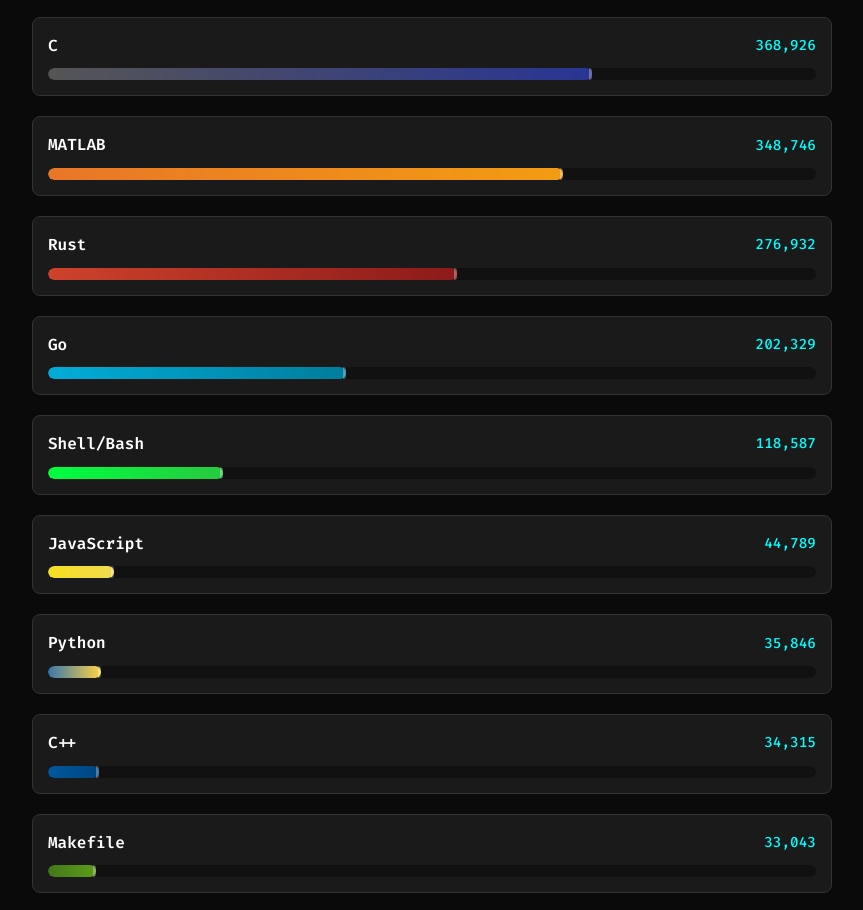
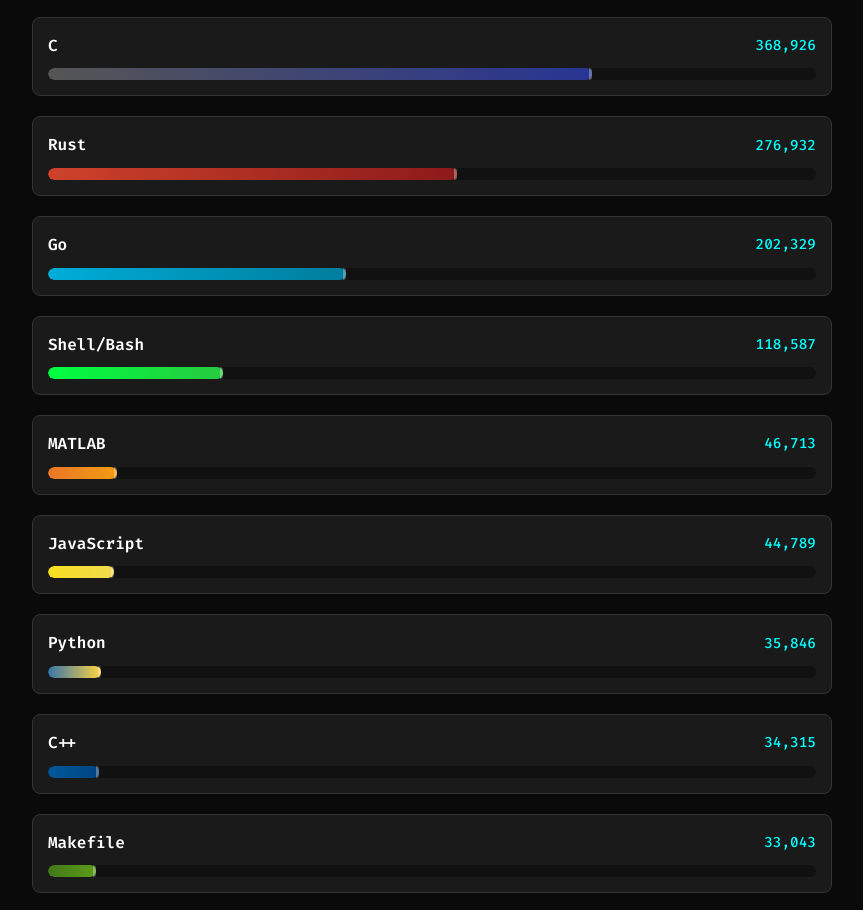
Before and after one commit to bindiego/bindiego.github.io, a plain HTML site: page index.html in a window 1280 px wide. Shown: the part 3501-4411 px from the top of the page, without its empty margins (208-1071 px from the left). Drawn offline with Linux system fonts and the light colour scheme.

Commit message:
fix: update sum of code lines

```diff
--- a/index.html
+++ b/index.html
@@ -878,15 +878,6 @@
                 </div>
                 <div class="chart-item">
                     <div class="chart-label">
-                        <span class="lang-name">MATLAB</span>
-                        <span class="lang-lines">348,746</span>
-                    </div>
-                    <div class="chart-bar">
-                        <div class="chart-fill" style="width: 67.0%; background: linear-gradient(90deg, #e97627, #f39c12);"></div>
-                    </div>
-                </div>
-                <div class="chart-item">
-                    <div class="chart-label">
                         <span class="lang-name">Rust</span>
                         <span class="lang-lines">276,932</span>
                     </div>
@@ -910,6 +901,15 @@
                     </div>
                     <div class="chart-bar">
                         <div class="chart-fill" style="width: 22.8%; background: linear-gradient(90deg, var(--accent-green), #27ca3f);"></div>
+                    </div>
+                </div>
+                <div class="chart-item">
+                    <div class="chart-label">
+                        <span class="lang-name">MATLAB</span>
+                        <span class="lang-lines">46,713</span>
+                    </div>
+                    <div class="chart-bar">
+                        <div class="chart-fill" style="width: 9.0%; background: linear-gradient(90deg, #e97627, #f39c12);"></div>
                     </div>
                 </div>
                 <div class="chart-item">
```
